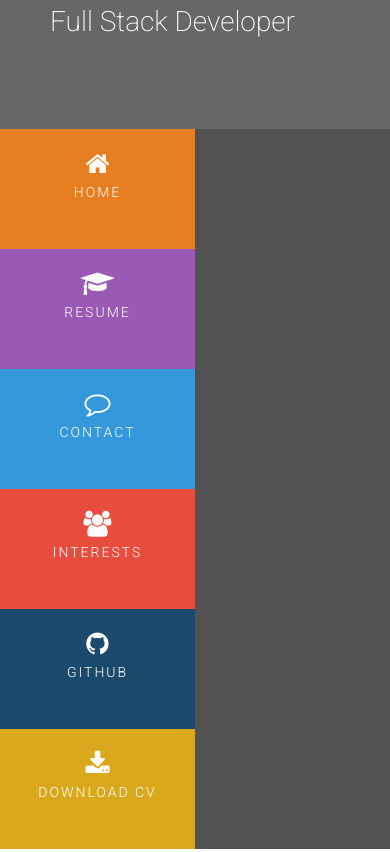
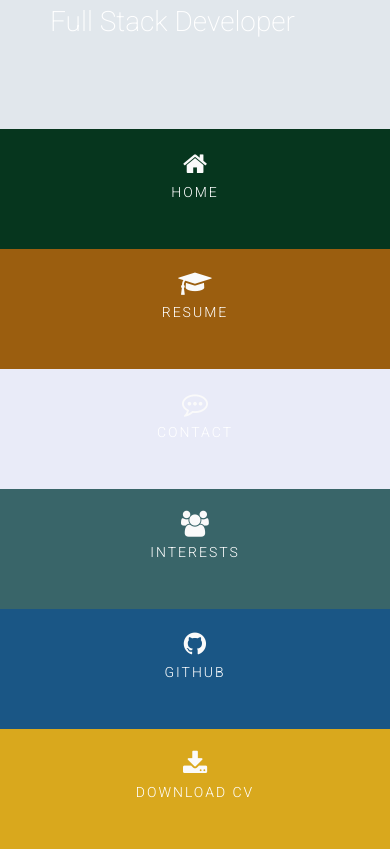
Before and after one commit to Milosson/The-Resume-Shed, a plain HTML site: page github.html in a window 390 px wide. Shown: the part 480-1332 px from the top of the page. Drawn offline with nearby package versions, Linux system fonts and the light colour scheme; no server answers.

Commit message:
Fixded bug with maps api, fixed alignment with github.html and nav divs

```diff
--- a/assets/css/style.css
+++ b/assets/css/style.css
@@ -7,7 +7,7 @@
 /*--------------------------------------------Colors*/
 
 .bg-color-name-title {
-    background-color: #676767;
+    background-color: #e1e7ec;
 }
 
 .bg-color-three-reasons {
@@ -39,15 +39,15 @@
 }
 
 .ui-menu-color-home {
-    background-color: #e67e22;
+    background-color: #06361e;
 }
 
 .ui-menu-color-resume {
-    background-color: #9b59b6;
+    background-color: #9b5e0f;
 }
 
 .ui-menu-color-contact {
-    background-color: #3498db;
+    background-color: #E9EBF8;
 }
 
 .ui-menu-color-download {
@@ -56,11 +56,11 @@
 
 
 .ui-menu-color-github {
-    background-color: #1c4a6c;
+    background-color: #1a5685;
 }
 
 .ui-menu-color-interests {
-    background-color: #e74c3c;
+    background-color: #396569;
 }
 
 
--- a/github.html
+++ b/github.html
@@ -33,35 +33,28 @@
                 </div>
                 <div class="row no-gutters">
                     <div class="col">
-                        <ul id="nav" class="list-inline menucontainer">
-                            <li class="col-6 col-sm-2 ui-menu-color-home list-inline-item menuitem">
-                                <a href="index.html" class="hvr-sweep-to-bottom"><i class="fa fa-home"
-                                        aria-hidden="true"></i><span>Home</span></a>
+                        <ul id="nav" class="list-inline menucontainer row">
+                            <li class="col-xs-6 col-sm-2 ui-menu-color-home menuitem">
+                                <a href="index.html" class="hvr-sweep-to-bottom"><i class="fa fa-home" aria-hidden="true"></i><span>Home</span></a>
                             </li>
-                            <li class="col-6 col-sm-2 ui-menu-color-resume list-inline-item menuitem">
-                                <a href="resume.html" class="hvr-sweep-to-bottom"><i class="fa fa-graduation-cap"
-                                        aria-hidden="true"></i><span>Resume</span></a>
+                            <li class="col-xs-6 col-sm-2 ui-menu-color-resume menuitem">
+                                <a href="resume.html" class="hvr-sweep-to-bottom"><i class="fa fa-graduation-cap" aria-hidden="true"></i><span>Resume</span></a>
                             </li>
-                            <li class="col-6 col-sm-2 ui-menu-color-contact list-inline-item menuitem">
-                                <a href="contact.html" class="hvr-sweep-to-bottom"><i class="fa fa-comment-o"
-                                        aria-hidden="true"></i><span>Contact</span></a>
+                            <li class="col-xs-6 col-sm-2 ui-menu-color-contact menuitem">
+                                <a href="contact.html" class="hvr-sweep-to-bottom"><i class=" fa fa-commenting-o" aria-hidden="true"></i><span>Contact</span></a>
                             </li>
-                            <li class="col-6 col-sm-2 ui-menu-color-interests list-inline-item menuitem">
-                                <a href="interests.html" class="hvr-sweep-to-bottom"><i class="fa fa-users"
-                                        aria-hidden="true"></i><span>Interests</span></a>
+                            <li class="col-xs-6 col-sm-2 ui-menu-color-interests menuitem">
+                                <a href="interests.html" class="hvr-sweep-to-bottom"><i class="fa fa-users" aria-hidden="true"></i><span>Interests</span></a>
                             </li>
-                            <li class="col-6 col-sm-2 ui-menu-color-github list-inline-item menuitem">
-                                <a href="github.html" class="hvr-sweep-to-bottom"><i class="fa fa-github"
-                                        aria-hidden="true"></i><span>GitHub</span></a>
+                            <li class="col-xs-6 col-sm-2 ui-menu-color-github menuitem">
+                                <a href="github.html" class="hvr-sweep-to-bottom"><i class="fa fa-github" aria-hidden="true"></i><span>GitHub</span></a>
                             </li>
-                            <li class="col-6 col-sm-2 ui-menu-color-download list-inline-item menuitem">
-                                <a href="assets/cv/123.png" target="_blank" class="hvr-sweep-to-bottom"><i
-                                        class="fa fa-download" aria-hidden="true"></i><span>Download CV</span></a>
+                            <li class="col-xs-6 col-sm-2 ui-menu-color-download menuitem">
+                                <a href="assets/cv/123.png" target="_blank" class="hvr-sweep-to-bottom"><i class="fa fa-download" aria-hidden="true"></i><span>Download CV</span></a>
                             </li>
                         </ul>
                     </div>
                 </div>
-
             </div>
         </div>
     </header>
```
Also changed, not shown: assets/js/maps.js (+4 -3 lines), index.html (+2 -2 lines).
